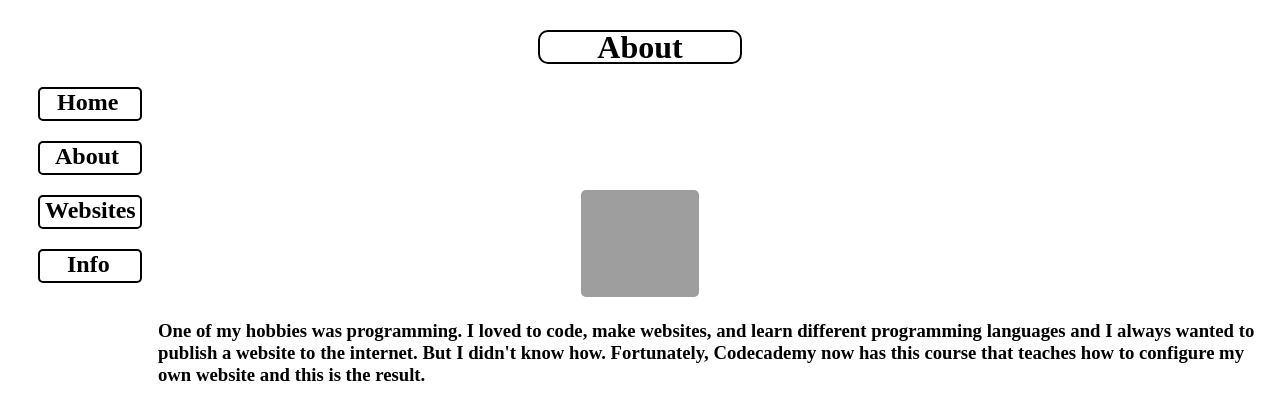
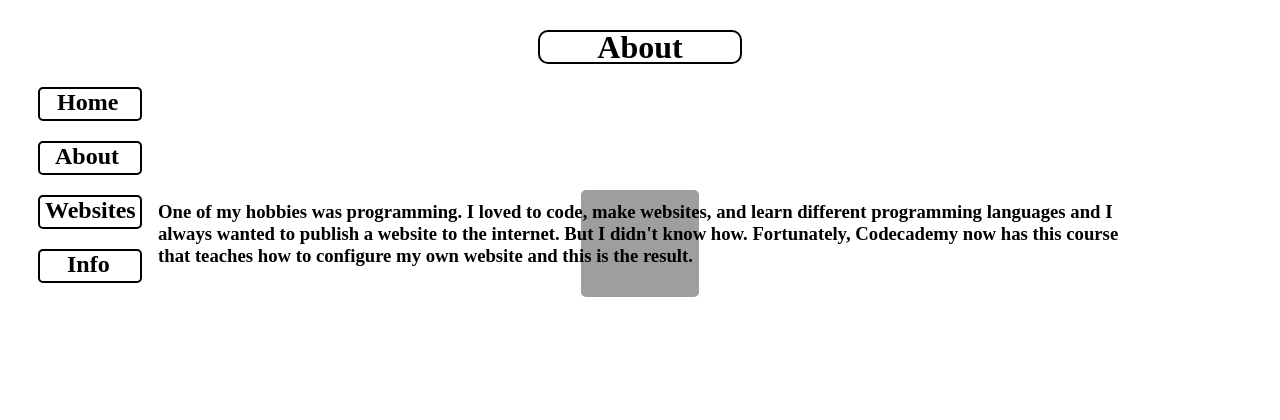
Before and after one commit to mathmaniac88/mathmaniac88.github.io, a Jekyll site: the page about.html, which Jekyll copies as it is, in a window 1280 px wide. Shown: the top 420 px of the page. Built offline with Jekyll 4.4.1, drawn with Linux system fonts in a browser that asks for light colours; grey boxes are pictures that could not be loaded.

Commit message:
Update about.html

```diff
--- a/about.html
+++ b/about.html
@@ -13,7 +13,7 @@
   <div class="nav"><a href="/info.html"><h1 id="nav-info">Info</h1></a></div>
 </nav>
 <center><img src="http://blogs.norman.com/wp-content/uploads/2014/06/icognito-browsing.jpg" style="width:118px;height:107px;margin-top:-350px;border-radius:5px"/></center>
-<h3 style="margin-left:150px">One of my hobbies was programming. I loved to code, make websites, and learn different programming languages and I always wanted to publish a website to the internet. But I didn't know how. Fortunately, Codecademy now has this course that teaches how to configure my own website and this is the result.</h3>
+<h3 style="margin-left:150px;margin-right:150px;margin-top:-100px">One of my hobbies was programming. I loved to code, make websites, and learn different programming languages and I always wanted to publish a website to the internet. But I didn't know how. Fortunately, Codecademy now has this course that teaches how to configure my own website and this is the result.</h3>
 <style>
 div{
   background-color:white;
```
